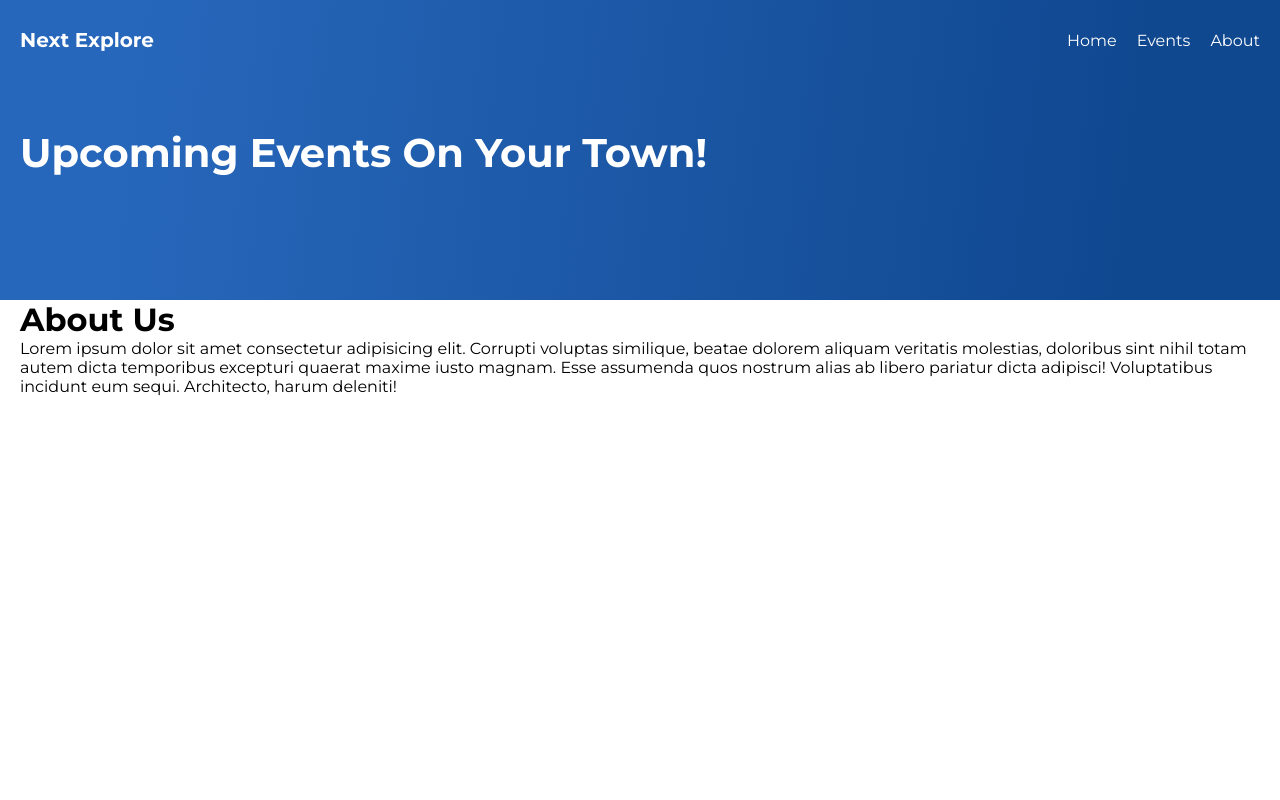
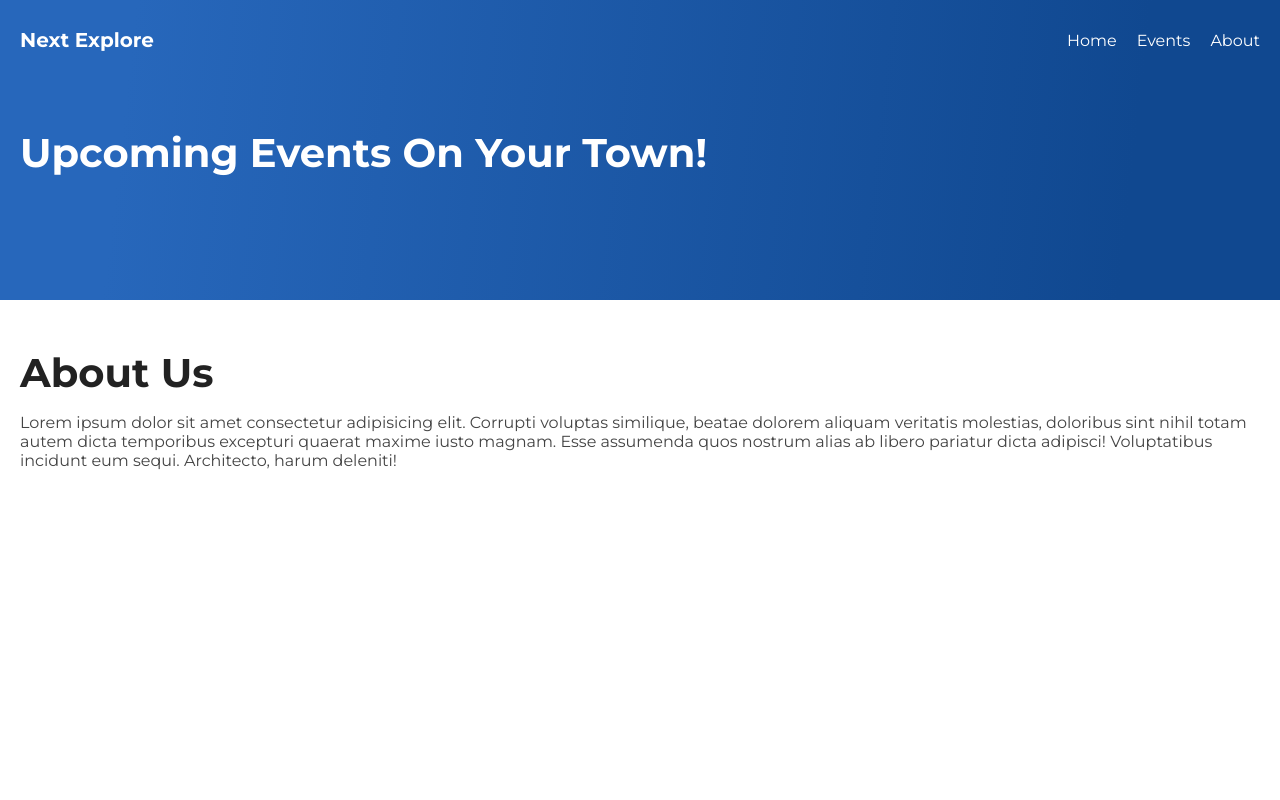
Before and after one commit to itarek99/next-js-explore, a Next.js app: page /about-us in a window 1280 px wide. Shown: the top 800 px of the page. Built offline with nearby package versions, Linux system fonts and the light colour scheme.

Commit message:
about us page added

```diff
--- a/pages/about-us.js
+++ b/pages/about-us.js
@@ -1,8 +1,8 @@
 const AboutUs = () => {
   return (
-    <div>
-      <h1>About Us</h1>
-      <p>
+    <div className='about-us'>
+      <h1 className='about-us__title'>About Us</h1>
+      <p className='about-us__text'>
         Lorem ipsum dolor sit amet consectetur adipisicing elit. Corrupti voluptas similique, beatae dolorem aliquam
         veritatis molestias, doloribus sint nihil totam autem dicta temporibus excepturi quaerat maxime iusto magnam.
         Esse assumenda quos nostrum alias ab libero pariatur dicta adipisci! Voluptatibus incidunt eum sequi.
--- a/styles/globals.css
+++ b/styles/globals.css
@@ -2,6 +2,8 @@
 
 :root {
   --color-primary: #104890;
+  --color-dark: #222;
+  --color-text: #444;
 }
 
 * {
@@ -110,10 +112,24 @@ footer {
 
 .card__title {
   text-decoration: none;
-  color: #222;
+  color: var(--color-dark);
   margin-bottom: 0.3rem;
 }
 
 .card__text {
-  color: #444;
+  color: var(--color-text);
 }
+
+.about-us {
+  margin-top: 3rem;
+}
+
+.about-us__title {
+  color: var(--color-dark);
+  font-size: 2.5rem;
+}
+
+.about-us__text {
+  color: var(--color-text);
+  margin-top: 1rem;
+}
```
